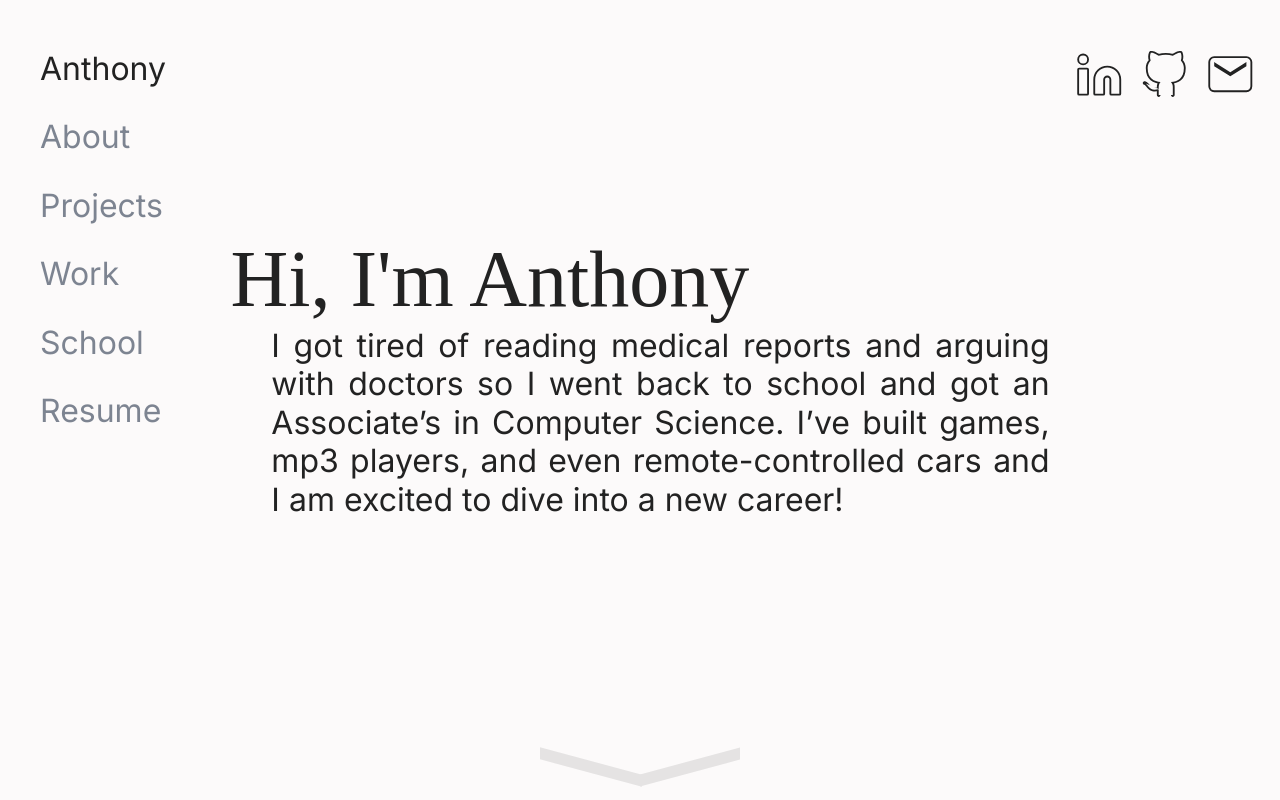
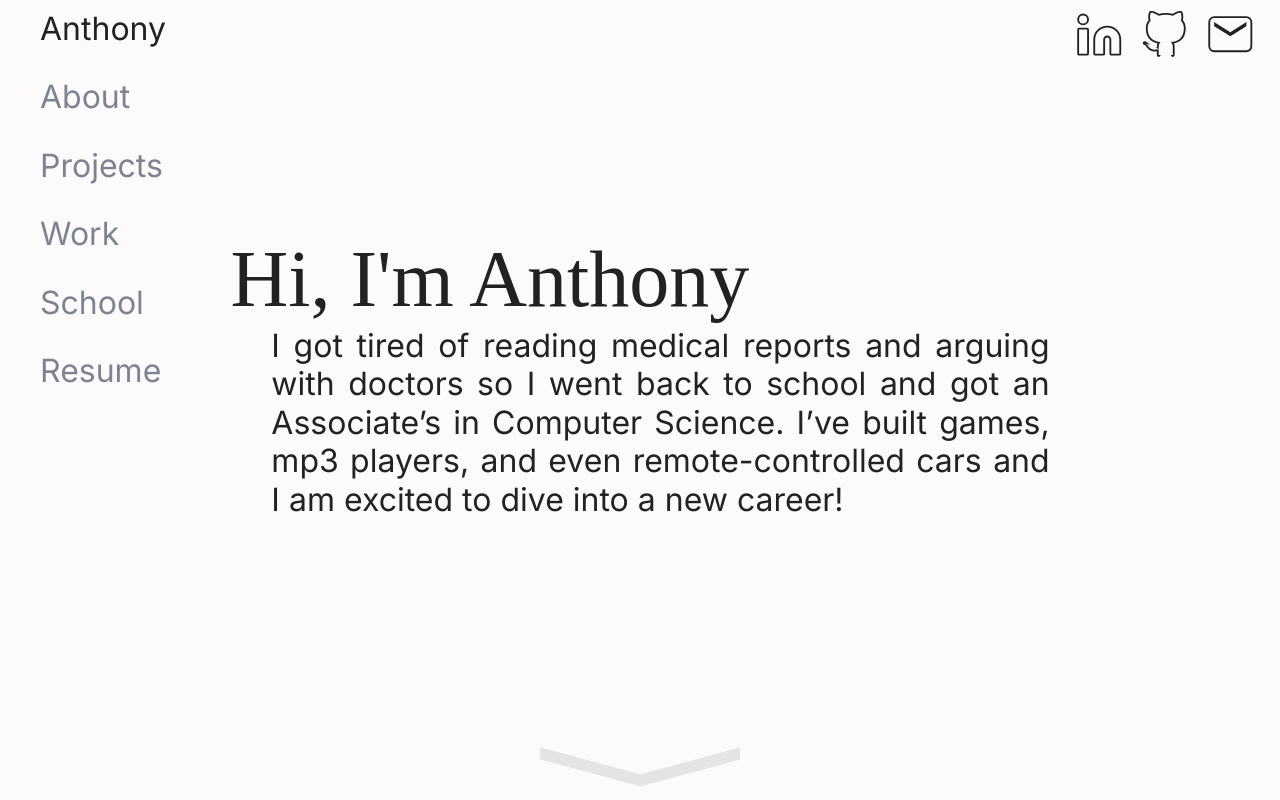
Before and after one commit to lansinganthony85/portfolio_website, a plain HTML site: page index.html in a window 1280 px wide. Shown: the top 800 px of the page. Drawn offline with Linux system fonts and the light colour scheme; a web font is replaced by a local one.

Commit message:
noticed issue with projects sectin where it does not register in the side menu. Adjust heights of everything.

```diff
--- a/style.css
+++ b/style.css
@@ -91,7 +91,7 @@ main > section > p {
     float: right;
     z-index: 1;
     position: fixed;
-    height: 100px;
+    height: 60px;
     width: 100%;
     display: grid;
     grid-template-columns: 1fr 1fr;
@@ -136,7 +136,7 @@ main > section > p {
     position: fixed;
     list-style: none;
     font-size: 32px;
-    top: 100px;
+    top: 60px;
     width: 15%;
     z-index: 1;
 }
@@ -169,7 +169,7 @@ a.active {
 }
 
 #projects_section {
-    scroll-margin-top: 100px;
+    scroll-margin-top: 60px;
     height: min-content;
 }
 
```
